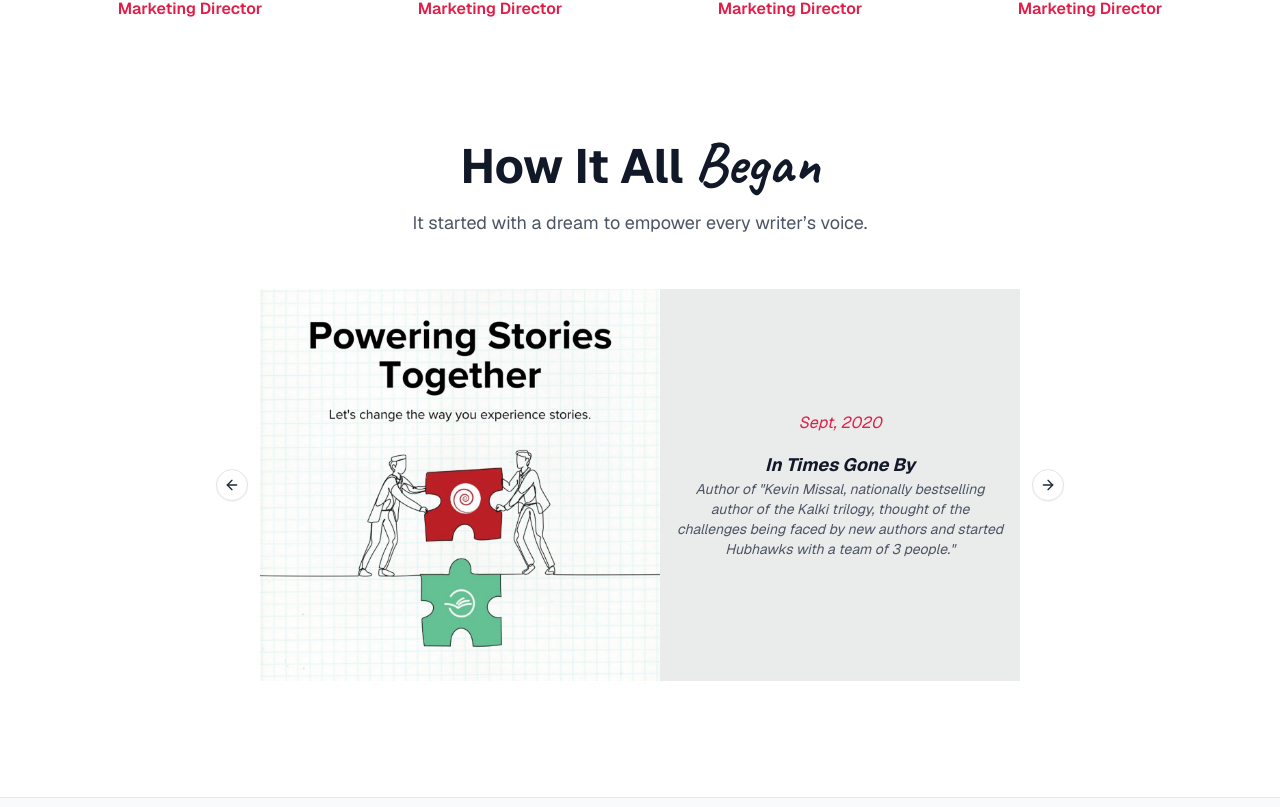
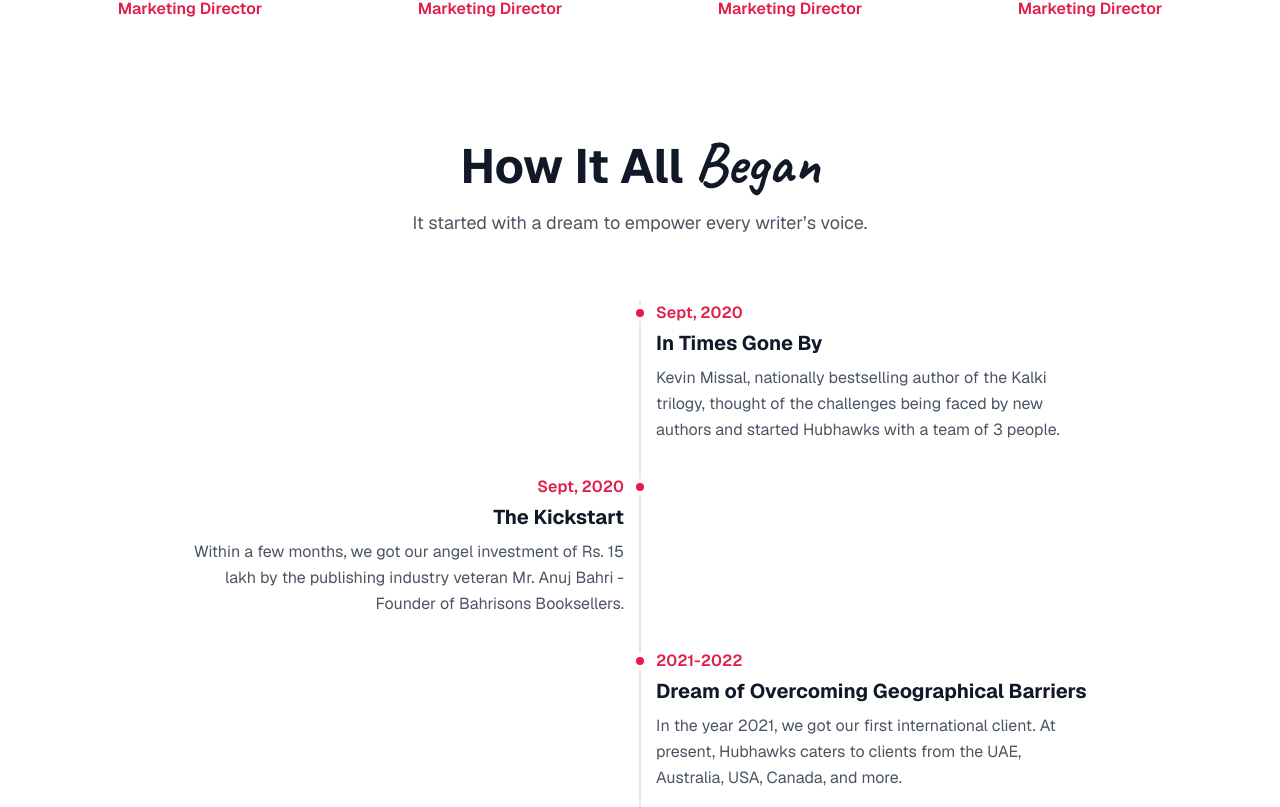
Before and after one commit to Harsh-uu/akash-pasricha, a Next.js app: page /about in a window 1280 px wide. Shown: the part 1753-2560 px from the top of the page. Built offline with nearby package versions, Linux system fonts and the light colour scheme.

Commit message:
Roadmap Fix

```diff
--- a/src/app/about/page.tsx
+++ b/src/app/about/page.tsx
@@ -4,7 +4,7 @@
 import { easeOut } from "framer-motion";
 import { OurTeam } from "../components/OurTeam";
 import { useUIStore } from "@/store/useUIStore";
-import { OurJourneyPage } from "../components/OurJourney";
+import { OurJourney } from "../components/OurJourney";
 
 // Animation variants for sections
 const sectionVariants = {
@@ -81,7 +81,7 @@
 
       {/* --- Meet the CEO/Founder Section --- */}
         <OurTeam/>
-        <OurJourneyPage/>
+        <OurJourney/>
     </div>
   );
 };
--- a/src/app/components/OurJourney.tsx
+++ b/src/app/components/OurJourney.tsx
@@ -1,138 +1,99 @@
-// src/components/Testimonials.tsx
+// src/components/OurJourneyRoadmap.tsx
 "use client";
 
-import Image from "next/image";
-import {
-  Carousel,
-  CarouselContent,
-  CarouselItem,
-  CarouselNext,
-  CarouselPrevious,
-} from "@/components/ui/carousel"; // Adjust the import path if needed
-
+// --- Data for the Journey Timeline ---
 const ourJourneyData = [
   {
     id: 1,
-    imageSrc: "/journey/founding.jpg", // Placeholder path
     year: "Sept, 2020",
     heading: "In Times Gone By",
     definition: "Kevin Missal, nationally bestselling author of the Kalki trilogy, thought of the challenges being faced by new authors and started Hubhawks with a team of 3 people.",
   },
   {
     id: 2,
-    imageSrc: "/journey/investment.jpg", // Placeholder path
     year: "Sept, 2020",
     heading: "The Kickstart",
     definition: "Within a few months, we got our angel investment of Rs. 15 lakh by the publishing industry veteran Mr. Anuj Bahri - Founder of Bahrisons Booksellers.",
   },
   {
     id: 3,
-    imageSrc: "/journey/international.jpg", // Placeholder path
     year: "2021-2022",
     heading: "Dream of Overcoming Geographical Barriers",
-    definition: "In the year 2021, we got our first international client. At present, Hubhawks caters to a diverse array of clients from UAE, Australia, USA, Canada, and more.",
+    definition: "In the year 2021, we got our first international client. At present, Hubhawks caters to clients from the UAE, Australia, USA, Canada, and more.",
   },
   {
     id: 4,
-    imageSrc: "/journey/authors.jpg", // Placeholder path
     year: "2021-2022",
     heading: "Spike in Author Count",
     definition: "In just two years we have worked with over 100 authors, out of which over 10 have produced bestselling books.",
   },
   {
     id: 5,
-    imageSrc: "/journey/partnerships.jpg", // Placeholder path
     year: "2021-2022",
     heading: "Influential Partnerships",
     definition: "Hubhawks has partnered with the biggest bookstores in India: Sapna, WH Smith, Crossword, Wilco, etc.",
   },
   {
     id: 6,
-    imageSrc: "/journey/publishers.jpg", // Placeholder path
     year: "2021-2022",
     heading: "Remarkable Work",
-    definition: "Hubhawks has had the opportunity to work with the biggest publishing houses like Penguin Random House India, Harper Collins India, Bloomsbury India, and more.",
+    definition: "Hubhawks has had the opportunity to work with publishing houses like Penguin Random House India, Harper Collins India, Bloomsbury India, and more.",
   },
   {
     id: 7,
-    imageSrc: "/journey/digital.jpg", // Placeholder path
     year: "Present",
     heading: "Disrupting the Literary Space",
-    definition: "A one-of-a-kind platform for budding authors and freelancers, wherein authors can avail any literary services and freelancers can easily get their desired projects.",
+    definition: "A one-of-a-kind platform for budding authors and freelancers to avail literary services and find projects.",
   },
 ];
 
-// --- Animation Variants for Cards ---
-const cardVariants = {
-  hidden: { opacity: 0, y: 20 },
-  visible: { opacity: 1, y: 0, transition: { duration: 0.6 } },
-};
-
 // --- Main Component ---
-export const OurJourneyPage = () => {
+export const OurJourney = () => {
   return (
-    <section id="testimonials" className=" pb-20 md:pb-28">
-      <div className=" mx-auto px-4">
-        <div className="text-center">
+    <section id="our-journey" className="pb-20 md:pb-28 bg-white">
+      <div className="mx-auto px-4">
+        <div className="text-center mb-16">
           <h2 className="text-4xl md:text-5xl font-bold text-gray-900">
-            How It All   <br className="sm:hidden" /> <span className="font-caveat text-5xl md:text-6xl">  Began</span>
+            How It All <br className="sm:hidden" />{" "}
+            <span className="font-caveat text-5xl md:text-6xl"> Began</span>
           </h2>
           <p className="mt-4 max-w-2xl mx-auto text-lg text-gray-600">
             It started with a dream to empower every writer’s voice.
           </p>
         </div>
 
-        <Carousel
-          opts={{
-            align: "start",
-            loop: true,
-          }}
-          className="relative mt-12 w-full mx-auto max-w-sm sm:max-w-xl md:max-w-2xl lg:max-w-3xl"
-        >
-          <CarouselContent className="-ml-4">
-            {ourJourneyData.map((journey) => (
-              <CarouselItem
-                key={journey.id}
-                // --- Show one item at a time on all screen sizes ---
-                className="basis-full pl-4"
+        {/* --- Timeline Container --- */}
+        <div className="relative max-w-4xl mx-auto">
+          {/* The Vertical Line */}
+          <div className="absolute top-0 h-full w-0.5 bg-gray-200 left-4 md:left-1/2 md:-translate-x-1/2"></div>
+
+          {/* Mapping through journey data */}
+          {ourJourneyData.map((journey, index) => (
+            <div key={journey.id} className="relative mb-8">
+              {/* --- Timeline Dot --- */}
+              <div className="absolute w-4 h-4 bg-rose-600 rounded-full top-1 border-4 border-white left-4 md:left-1/2 -translate-x-1/2"></div>
+
+              {/* --- Timeline Card --- */}
+              <div
+                className={`pl-8 md:pl-0 ${
+                  index % 2 === 0
+                    ? "md:pl-8 md:text-left" // Even items on the right (desktop)
+                    : "md:pr-8 md:text-right" // Odd items on the left (desktop)
+                }`}
               >
-                <div className="p-1 h-full">
-                  <div
-                    className=" h-full flex flex-col md:flex-row md:items-start items-center bg-[#eaebeb]"
-                  >
-                    {/* --- Image (Left on Desktop, Top on Mobile) --- */}
-                    <div className="flex-shrink-0">
-                      <Image
-                        src="/filler.jpg"
-                        alt={`Portrait of ${journey.heading}`}
-                        width={400}
-                        height={300}
-                        className=" object-cover"
-                      />
-                    </div>
-
-                    {/* --- Content (Right on Desktop, Bottom on Mobile) --- */}
-                    <div className="text-center text-rose-600 italic my-auto p-4">
-                      <p>
-                        {journey.year}
-                      </p>
-                      <div className="mt-4">
-                        <p className="font-bold text-lg text-gray-900">{journey.heading}</p>
-                        <p className="text-sm text-gray-600">
-                          Author of "{journey.definition}"
-                        </p>
-                      </div>
-                    </div>
-                  </div>
+                <div
+                  className={`md:w-1/2 ${
+                    index % 2 === 0 ? "md:ml-auto" : "" // Push even items to the right half
+                  }`}
+                >
+                  <p className="font-semibold text-rose-600 mb-1">{journey.year}</p>
+                  <h3 className="text-xl font-bold text-gray-900 mb-2">{journey.heading}</h3>
+                  <p className="text-gray-600 leading-relaxed">{journey.definition}</p>
                 </div>
-              </CarouselItem>
-            ))}
-          </CarouselContent>
-
-          {/* --- Navigation Buttons --- */}
-          <CarouselPrevious className="absolute left-[-25px] md:left-[-40px] top-1/2 -translate-y-1/2 inline-flex" />
-          <CarouselNext className="absolute right-[-25px] md:right-[-40px] top-1/2 -translate-y-1/2 inline-flex" />
-        </Carousel>
+              </div>
+            </div>
+          ))}
+        </div>
       </div>
     </section>
   );
--- a/src/app/components/OurTeam.tsx
+++ b/src/app/components/OurTeam.tsx
@@ -2,7 +2,7 @@
 "use client";
 
 import Image from "next/image";
-import { motion, easeOut } from "framer-motion";
+import { easeOut } from "framer-motion";
 
 // --- TEAM DATA ---
 // Easily add or remove team members here.
@@ -60,17 +60,6 @@
 ];
 
 // --- Animation Variants for Cards ---
-const cardVariants = {
-  hidden: { opacity: 0, scale: 0.9 },
-  visible: {
-    opacity: 1,
-    scale: 1,
-    transition: {
-      duration: 0.5,
-      ease: easeOut,
-    },
-  },
-};
 
 export const OurTeam = () => {
   return (
@@ -84,13 +73,8 @@
 
         <div className="grid grid-cols-2 lg:grid-cols-4 gap-6 md:gap-12 max-w-6xl mx-auto">
           {teamMembers.map((member, index) => (
-            <motion.div
+            <div
               key={member.id}
-              variants={cardVariants}
-              initial="hidden"
-              whileInView="visible"
-              viewport={{ once: true, amount: 0.3 }}
-              transition={{ delay: index * 0.1 }} // Staggered animation
               className="text-center"
             >
               {/* --- Team Member Image --- */}
@@ -108,7 +92,7 @@
                 <h3 className="text-2xl font-bold text-gray-900 font-caveat">{member.name}</h3>
                 <p className="text-rose-600 font-semibold">{member.role}</p>
               </div>
-            </motion.div>
+            </div>
           ))}
         </div>
       </div>
--- a/src/app/page.tsx
+++ b/src/app/page.tsx
@@ -9,7 +9,6 @@
 import { Info } from "./components/Info";
 import { Bestsellers } from "./components/Bestsellers";
 import { Testimonials } from "./components/Testimonials";
-import { useState } from "react";
 import { useUIStore } from "@/store/useUIStore";
 
 
@@ -23,11 +22,11 @@
       <main className="mx-auto max-w-7xl px-4">
           <Hero />
           <Info/>
+          <CTASection />
           <Bestsellers />
           <HowItWorks />
           <Testimonials />
           <FAQ/>
-          <CTASection />
       </main>
       <Footer />
     </div>
```
